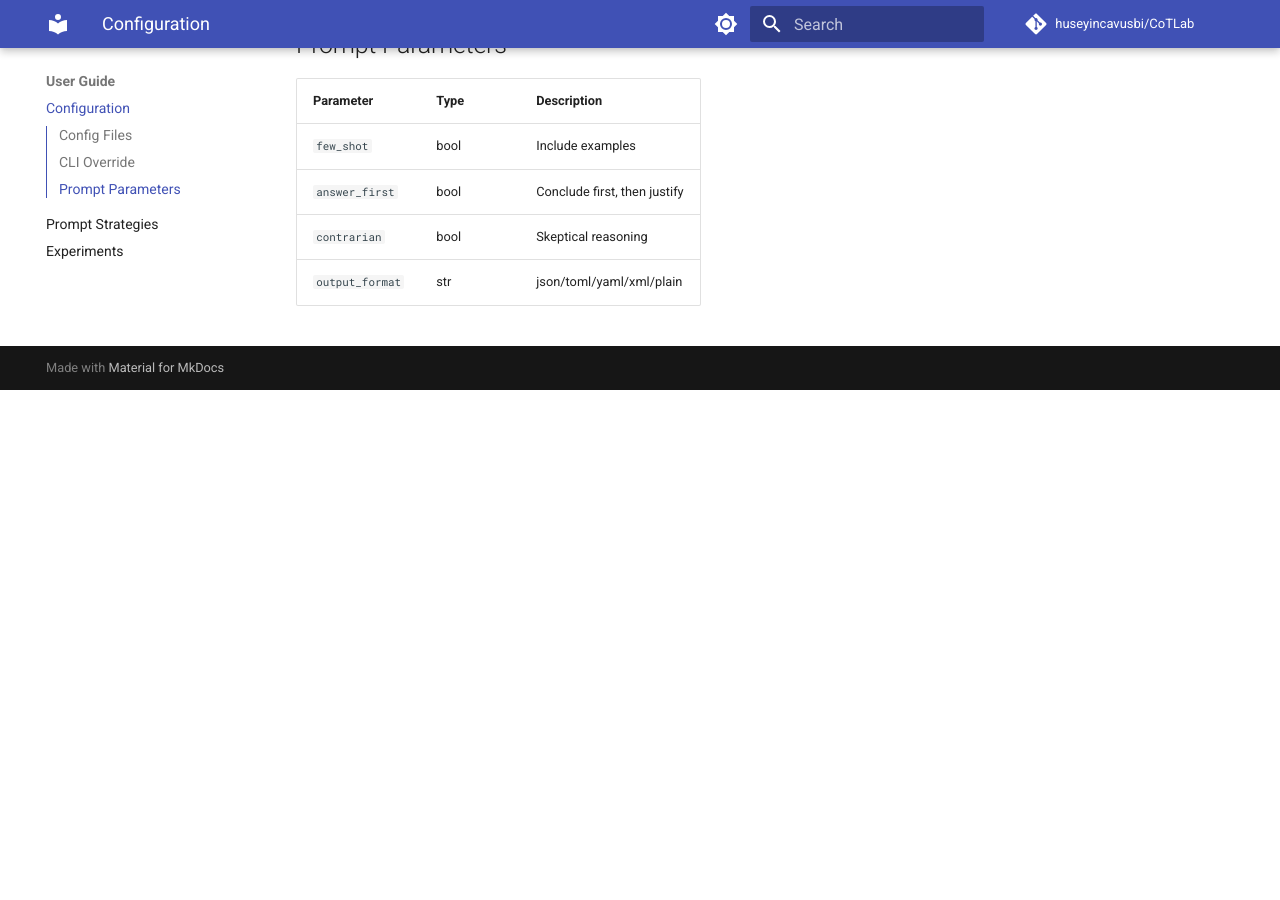
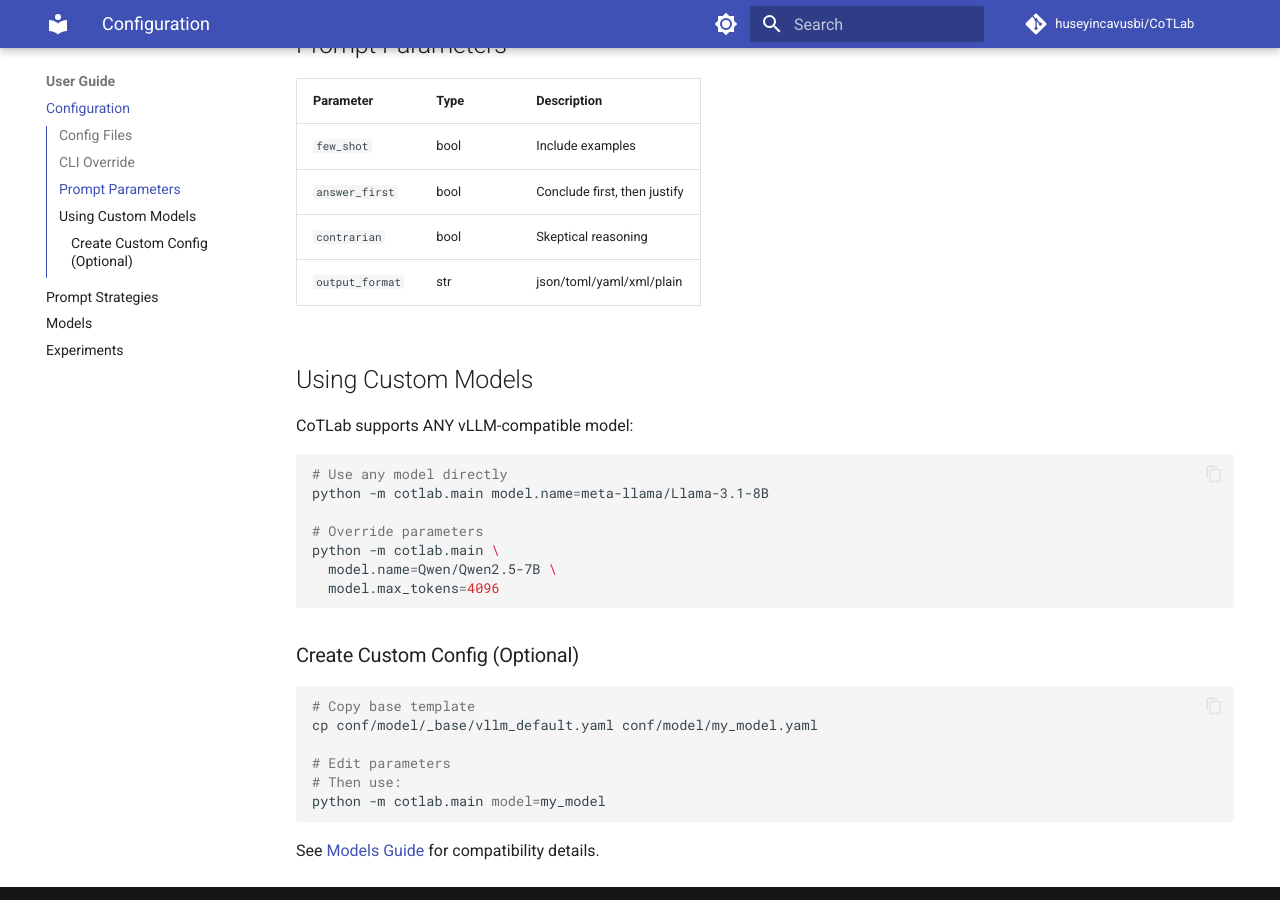
Before and after one commit to huseyincavusbi/CoTLab, an MkDocs documentation site: the page built from docs/guide/configuration.md, in a window 1280 px wide and 900 px high, scrolled down 719 px. Built offline with MkDocs 1.6.1 and Material for MkDocs 9.7.7, drawn with Linux system fonts in a browser that asks for light colours; comment, search, counter and statistics services are not loaded; before the commit the page ends 1109 px from its top, so only the background shows below that.

Commit message:
feat: add model config templates and cli helper

````diff
--- a/docs/guide/configuration.md
+++ b/docs/guide/configuration.md
@@ -32,3 +32,30 @@
 | `answer_first` | bool | Conclude first, then justify |
 | `contrarian` | bool | Skeptical reasoning |
 | `output_format` | str | json/toml/yaml/xml/plain |
+
+## Using Custom Models
+
+CoTLab supports ANY vLLM-compatible model:
+
+```bash
+# Use any model directly
+python -m cotlab.main model.name=meta-llama/Llama-3.1-8B
+
+# Override parameters
+python -m cotlab.main \
+  model.name=Qwen/Qwen2.5-7B \
+  model.max_tokens=4096
+```
+
+### Create Custom Config (Optional)
+
+```bash
+# Copy base template
+cp conf/model/_base/vllm_default.yaml conf/model/my_model.yaml
+
+# Edit parameters
+# Then use:
+python -m cotlab.main model=my_model
+```
+
+See [Models Guide](models.md) for compatibility details.
--- a/mkdocs.yml
+++ b/mkdocs.yml
@@ -44,6 +44,7 @@
   - User Guide:
     - Configuration: guide/configuration.md
     - Prompt Strategies: guide/prompts.md
+    - Models: guide/models.md
     - Experiments: guide/experiments.md
   - API Reference:
     - Core: api/core.md
--- a/pyproject.toml
+++ b/pyproject.toml
@@ -43,6 +43,7 @@
 
 [project.scripts]
 cotlab = "cotlab.main:main"
+cotlab-template = "cotlab.cli:cli"
 
 [tool.hatch.version]
 path = "src/cotlab/__init__.py"
````
Also changed, not shown: conf/model/_base/README.md (added, +26 -0 lines), docs/guide/models.md (added, +67 -0 lines), 3 other files.
